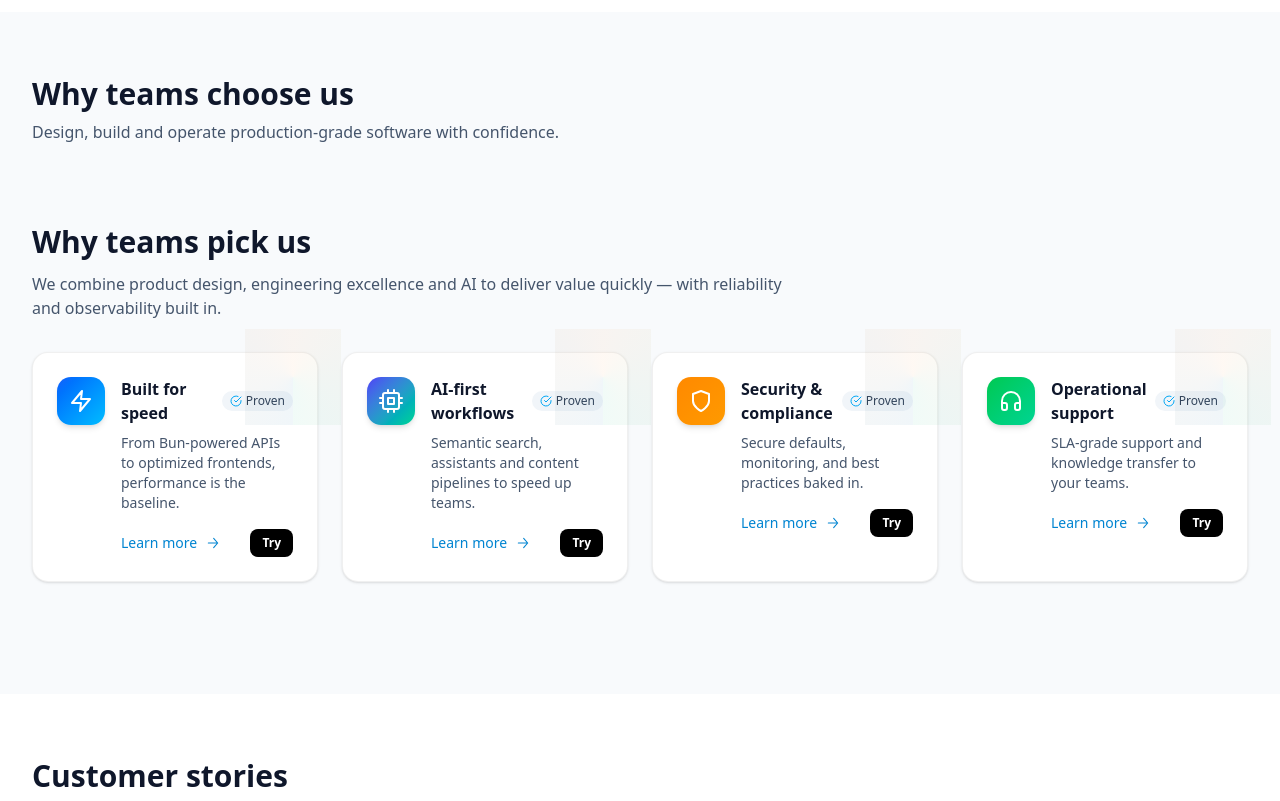
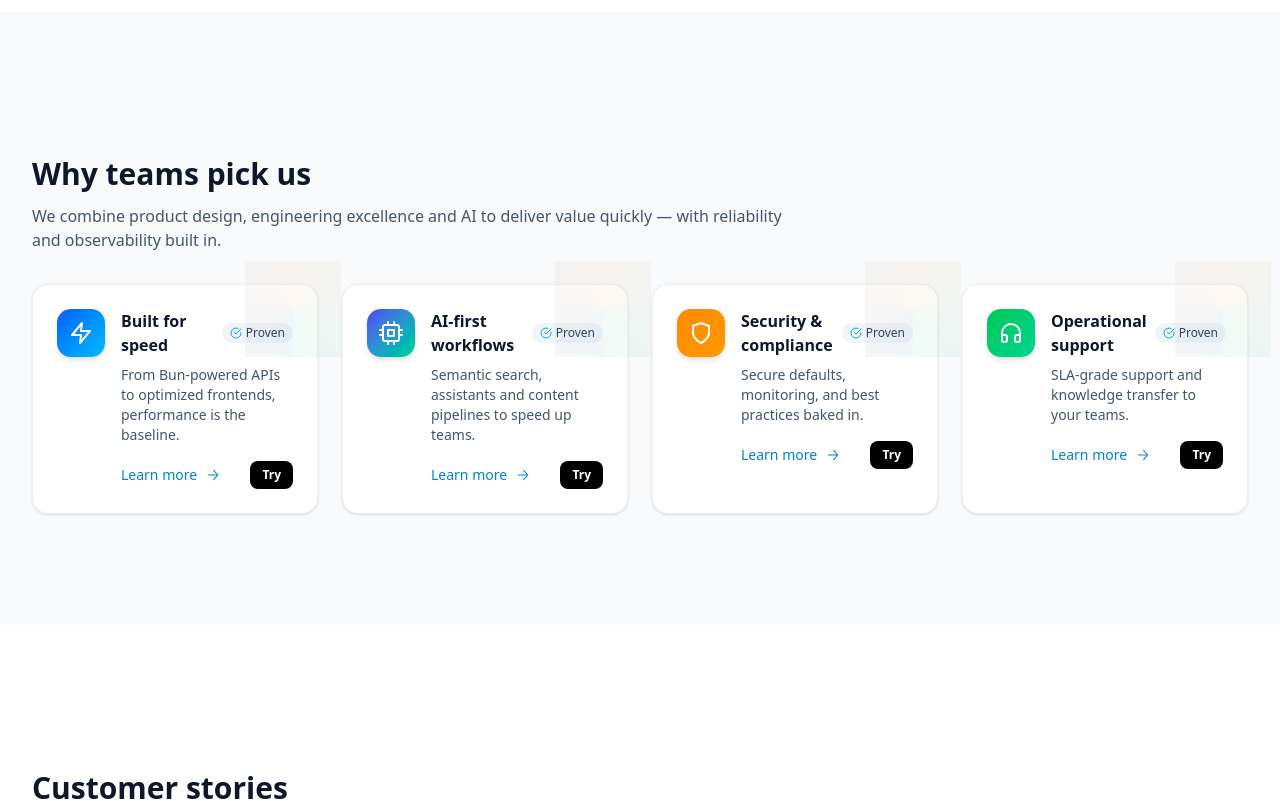
Before and after one commit to shanny-mal/shannytech-thehacker, a React (Vite) app in the folder packages/client/: page / in a window 1280 px wide. Shown: the part 1900-2701 px from the top of the page. Built offline with nearby package versions, Linux system fonts and the light colour scheme.

Commit message:
updated duplicates in home page

```diff
--- a/packages/client/src/pages/Home.tsx
+++ b/packages/client/src/pages/Home.tsx
@@ -75,10 +75,7 @@ export default function Home(): JSX.Element {
             {/* Features */}
             <section className="py-16 bg-slate-50 dark:bg-slate-800">
                <div className="mx-auto max-w-7xl px-4 md:px-8">
-                  <SectionHeader
-                     title="Why teams choose us"
-                     subtitle="Design, build and operate production-grade software with confidence."
-                  />
+                  <SectionHeader title={''} />
 
                   <Suspense fallback={<SectionFallback height={360} />}>
                      <FeaturesGrid />
@@ -89,10 +86,7 @@ export default function Home(): JSX.Element {
             {/* Testimonials */}
             <section className="py-16">
                <div className="mx-auto max-w-7xl px-4 md:px-8">
-                  <SectionHeader
-                     title="Customer stories"
-                     subtitle="Real outcomes from organizations we've partnered with."
-                  />
+                  <SectionHeader title={''} />
 
                   <Suspense fallback={<SectionFallback height={300} />}>
                      <Testimonials />
```
Also changed, not shown: 1 other file (tests, documents, lock files or other folders).
